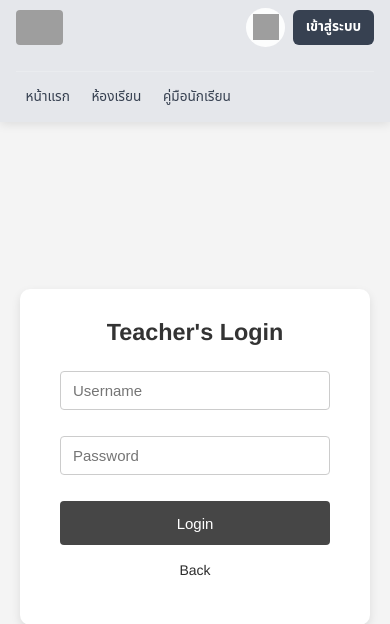
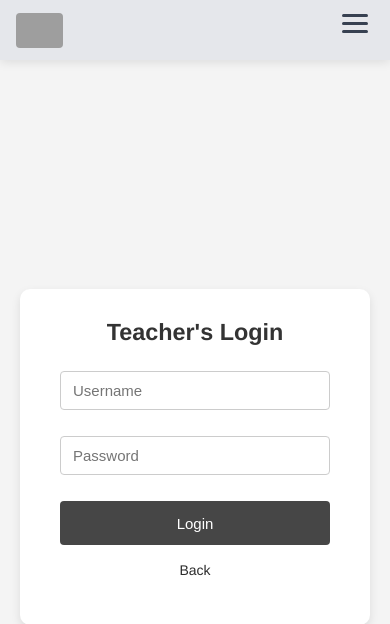
Before and after one commit to BackDooreDCIT/RWB-StudentReport, a PHP site: page /index.php?route=login in a window 390 px wide. Shown: the top 624 px of the page. Run offline with PHP 8.4, Linux system fonts and the light colour scheme; grey boxes are pictures that could not be loaded.

Commit message:
Restore navbar layout and mobile toggle

```diff
--- a/static/navbar.css
+++ b/static/navbar.css
@@ -165,6 +165,25 @@ body {
   transform: translateY(-2px);
 }
 
+.navbar-toggle {
+  display: none;
+  flex-direction: column;
+  gap: 5px;
+  background: transparent;
+  border: none;
+  cursor: pointer;
+  padding: 0.4rem;
+}
+
+.navbar-toggle span {
+  display: block;
+  width: 26px;
+  height: 3px;
+  background: #374151;
+  border-radius: 2px;
+  transition: transform 0.3s ease, opacity 0.3s ease;
+}
+
 /* Mobile Responsive */
 @media (max-width: 1024px) {
   .navbar-container {
@@ -185,11 +204,18 @@ body {
 @media (max-width: 768px) {
   .navbar-container {
     flex-wrap: wrap;
+    align-items: center;
+    gap: 0.5rem;
     padding: 0.5rem 1rem;
   }
 
   .navbar-brand {
     flex: 1;
+  }
+
+  .navbar-toggle {
+    display: flex;
+    align-self: center;
   }
 
   .navbar-logo img {
@@ -204,19 +230,27 @@ body {
     order: 3;
     width: 100%;
     justify-content: flex-start;
+    flex-direction: column;
+    align-items: stretch;
     gap: 0.25rem;
-    margin-top: 0.5rem;
-    padding-top: 0.5rem;
-    border-top: 1px solid rgba(255, 255, 255, 0.2);
+    border-top: 1px solid rgba(0, 0, 0, 0.08);
+    padding-top: 0.25rem;
   }
 
   .navbar-item {
-    padding: 0.5rem 0.8rem;
-    font-size: 0.9rem;
+    padding: 0.65rem 0.8rem;
+    font-size: 0.95rem;
+    width: 100%;
   }
 
   .navbar-actions {
-    gap: 0.5rem;
+    order: 4;
+    width: 100%;
+    justify-content: flex-start;
+    gap: 0.75rem;
+    border-top: 1px solid rgba(0, 0, 0, 0.08);
+    padding-top: 0.5rem;
+    flex-wrap: wrap;
   }
 
   .navbar-github img {
@@ -232,6 +266,16 @@ body {
   .navbar-btn {
     padding: 0.5rem 1rem;
     font-size: 0.9rem;
+  }
+
+  .main-navbar:not(.is-open) .navbar-menu,
+  .main-navbar:not(.is-open) .navbar-actions {
+    display: none;
+  }
+
+  .main-navbar.is-open .navbar-menu,
+  .main-navbar.is-open .navbar-actions {
+    display: flex;
   }
 }
 
--- a/views/_header.php
+++ b/views/_header.php
@@ -16,7 +16,12 @@
           <span>RWB Student Report</span>
         </a>
       </div>
-      <div class="navbar-menu">
+      <button class="navbar-toggle" type="button" aria-expanded="false" aria-controls="navbar-menu" aria-label="Toggle navigation">
+        <span></span>
+        <span></span>
+        <span></span>
+      </button>
+      <div class="navbar-menu" id="navbar-menu">
         <?php if (!empty($_SESSION['user'])): ?>
           <a href="/?route=dashboard" class="navbar-item <?= ($route ?? '') === 'dashboard' ? 'active' : '' ?>">หน้าแรก</a>
           <a href="/?route=classroom" class="navbar-item <?= ($route ?? '') === 'classroom' ? 'active' : '' ?>">ห้องเรียน</a>
@@ -46,3 +51,16 @@
     </div>
   </nav>
   <div id="app">
+  <script>
+    document.addEventListener('DOMContentLoaded', function() {
+      var toggle = document.querySelector('.navbar-toggle');
+      var nav = document.querySelector('.main-navbar');
+
+      if (!toggle || !nav) return;
+
+      toggle.addEventListener('click', function() {
+        var isOpen = nav.classList.toggle('is-open');
+        toggle.setAttribute('aria-expanded', isOpen ? 'true' : 'false');
+      });
+    });
+  </script>
```
